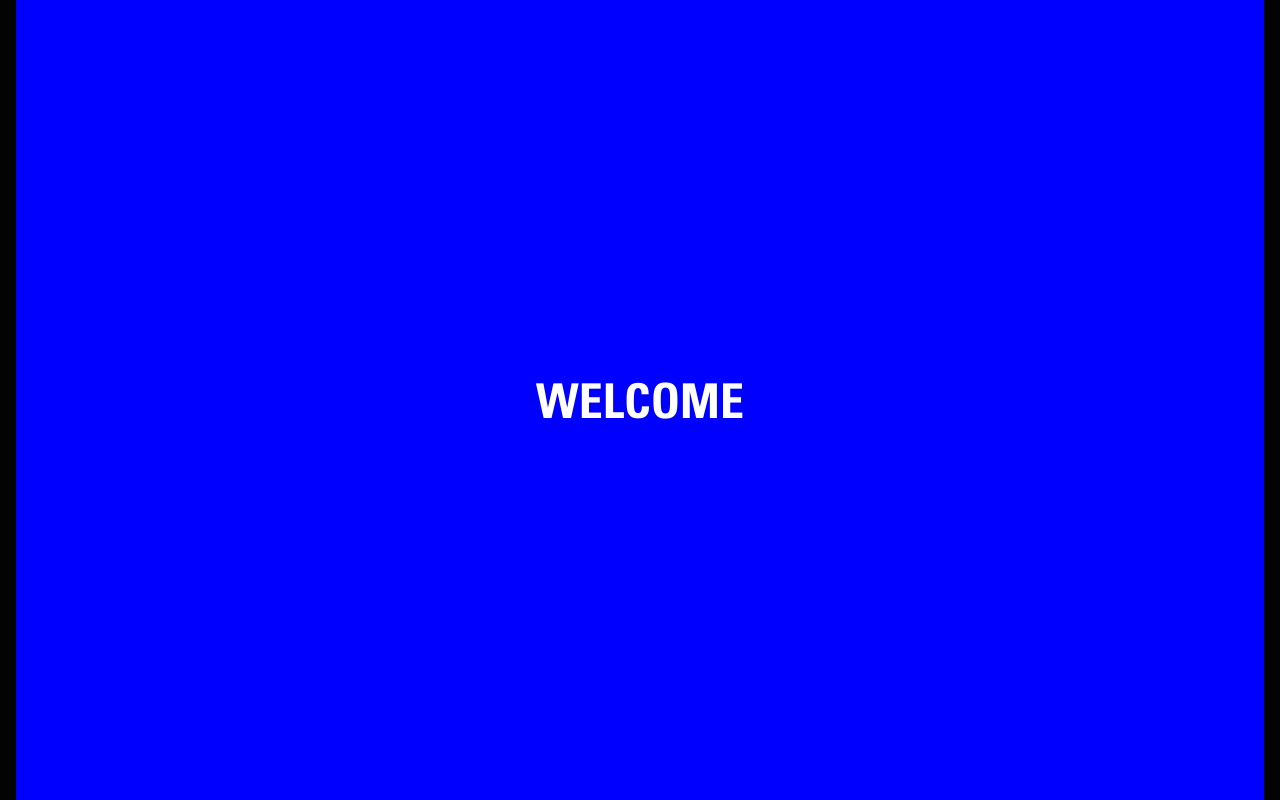
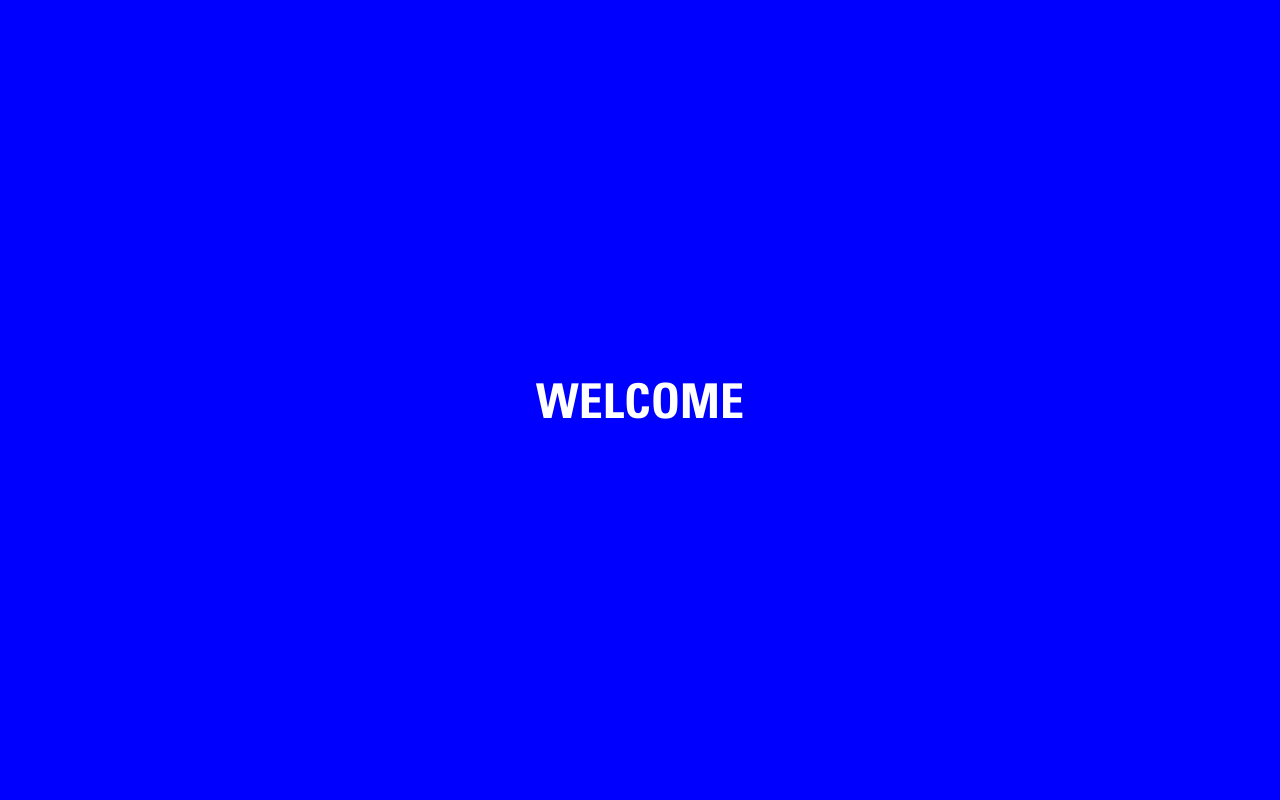
Before and after one commit to amirzenoozi/smal-interview, a React (Create React App) app: page / in a window 1280 px wide. Shown: the top 800 px of the page. Built offline with nearby package versions, Linux system fonts and the light colour scheme; some icons are missing.

Commit message:
:zap: Feat: Use `NoPadding` Modifiers On FullSize Sections

```diff
--- a/src/pages/home/index.tsx
+++ b/src/pages/home/index.tsx
@@ -266,7 +266,7 @@ function Home () {
 		<>
 			<section className={'page'} ref={main}>
 				<Container>
-					<Section classNames={['section--blue', 'section--centered']}>
+					<Section classNames={['section--blue', 'section--centered', 'section--no-padding']}>
 						<p className={'section__title'}>{t('welcome')}</p>
 					</Section>
 					<Section id={'features-wrapper'} classNames={['section--parallax']}>
@@ -294,7 +294,7 @@ function Home () {
 							</div>
 						</>
 					</Section>
-					<Section classNames={['section--red', 'section--centered']}>
+					<Section classNames={['section--red', 'section--centered', 'section--no-padding']}>
 						<p className={'section__title'}>{t('thanks')}</p>
 					</Section>
 				</Container>
```
